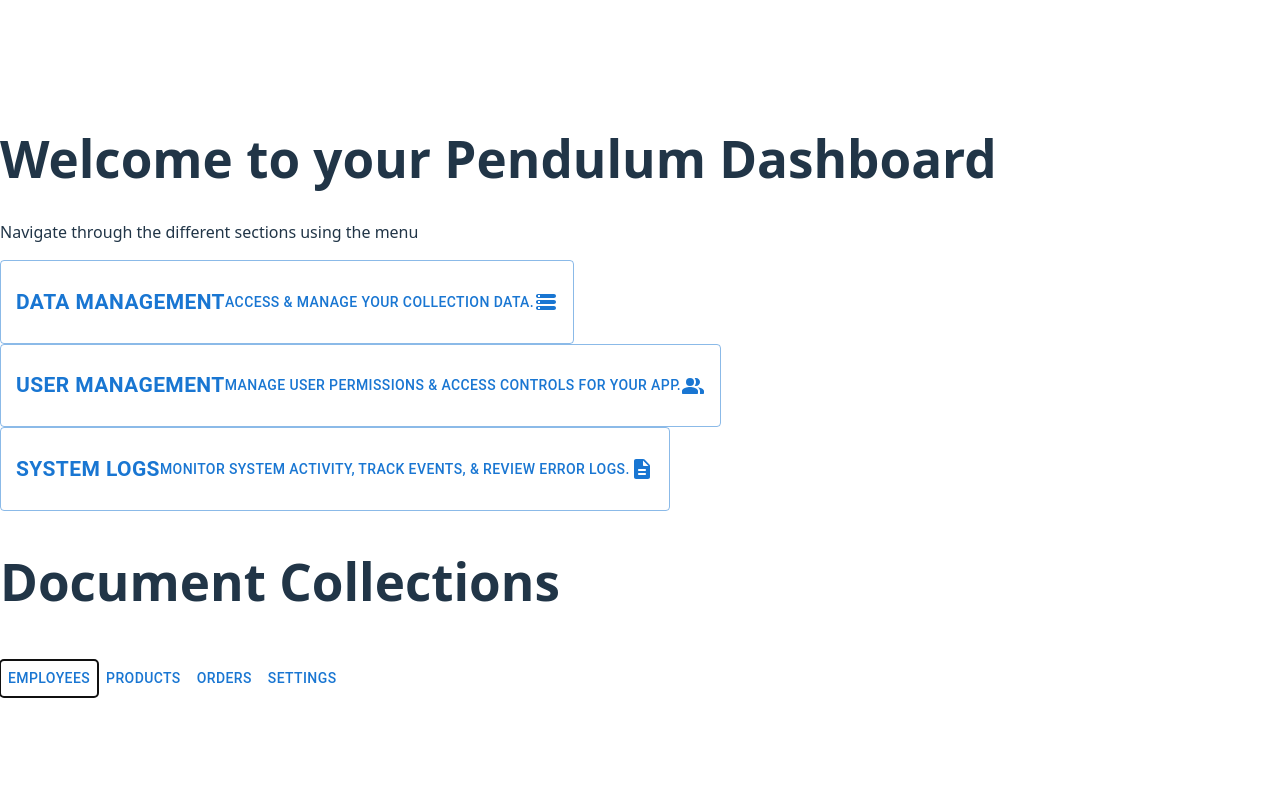
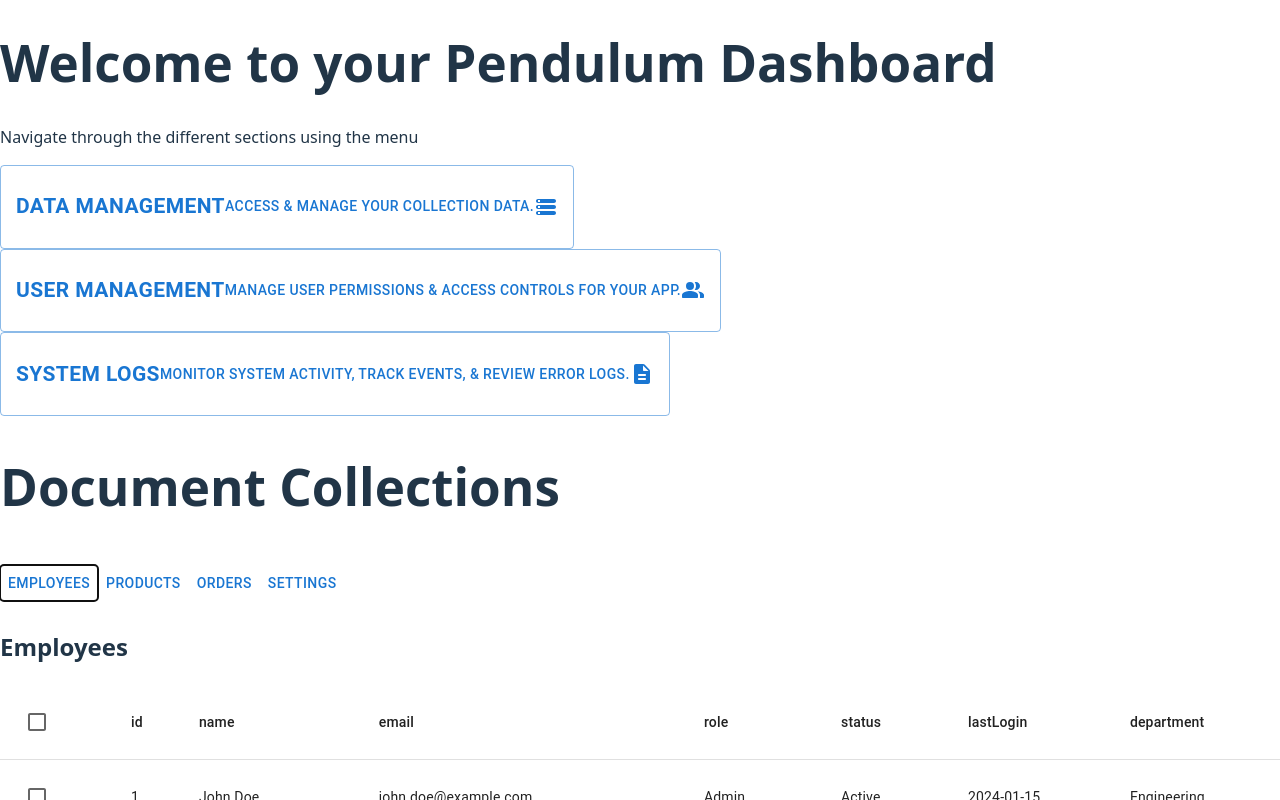
Before and after one commit to Pendulum-BaaS/pendulum-ui, a React (Vite) app: page /data in a window 1280 px wide. Both pictures are taken after a click on the button "EMPLOYEES". Shown: the top 800 px of the page. Built offline with nearby package versions, Linux system fonts and the light colour scheme.

Commit message:
feat: add collection management table layout with checkboxes

```diff
--- a/src/components/Data.tsx
+++ b/src/components/Data.tsx
@@ -1,14 +1,38 @@
 import { useState } from 'react';
 import { sampleCollections } from '../sample_data/sample_data';
 import NavigationBar from './NavigationBar';
+import DocumentTable from './DocumentTable';
 
 const Data = () => {
   const [activeCollection, setActiveCollection] = useState('');
-  const [selectedDocuments, setSelectedDocuments] = useState([]);
+  const [selectedDocuments, setSelectedDocuments] = useState<string[]>([]);
+
+  const selectedQty = selectedDocuments.length;
+  const currentCollection = sampleCollections.find(collection => {
+    return collection.name === activeCollection;
+  });
 
   const handleCollectionChange = (collectionName: string) => {
     setActiveCollection(collectionName);
     setSelectedDocuments([]);
+  };
+
+  const handleDocumentSelect = (documentId: string, selected: boolean) => {
+    if (selected) {
+      setSelectedDocuments(selectedDocuments.concat(documentId));
+    } else {
+      setSelectedDocuments(selectedDocuments.filter(doc => {
+        return doc !== documentId;
+      }));
+    };
+  };
+
+  const handleSelectAll = (selected: boolean) => {
+    if (selected && currentCollection) {
+      setSelectedDocuments(currentCollection.documents.map(({id}) => id));
+    } else {
+      setSelectedDocuments([]);
+    };
   };
 
   return (
@@ -17,6 +41,24 @@
         collections={sampleCollections}
         onCollectionChange={handleCollectionChange}
       ></NavigationBar>
+      <h2>{activeCollection}</h2>
+      <div>
+        {
+          selectedQty > 0 ?
+          `${selectedQty} document${selectedQty === 1 ? '' : 's'} selected` :
+          ''
+        }
+      </div>
+      {
+        activeCollection ?
+        <DocumentTable
+          documents={currentCollection ? currentCollection.documents : []}
+          selectedDocuments={selectedDocuments}
+          onDocumentSelect={handleDocumentSelect}
+          onSelectAll={handleSelectAll}
+        ></DocumentTable> :
+        ''
+      }
     </>
   );
 };
--- /dev/null
+++ b/src/components/DocumentRow.tsx
@@ -0,0 +1,25 @@
+import { TableRow, TableCell, Checkbox } from '@mui/material';
+import type { DocumentRowProps } from '../types/types';
+
+const DocumentRow = ({
+  doc,
+  headers,
+  isSelected,
+  onDocumentSelect
+}: DocumentRowProps) => {
+  return (
+    <TableRow key={doc.id}>
+      <TableCell>
+        <Checkbox
+          checked={isSelected}
+          onChange={() => onDocumentSelect(doc.id, !isSelected)}
+        />
+      </TableCell>
+      {headers.map(header => {
+        return <TableCell key={header}>{doc[header]}</TableCell>
+      })}
+    </TableRow>
+  );
+};
+
+export default DocumentRow;
--- a/src/components/DocumentTable.tsx
+++ b/src/components/DocumentTable.tsx
@@ -1,5 +1,92 @@
-const DocumentTable = () => {
-  return 'Doc Table';
+import { useMemo } from 'react';
+import DocumentRow from './DocumentRow';
+import {
+  TableContainer,
+  Table,
+  TableHead,
+  TableBody,
+  TableRow,
+  TableCell,
+  Checkbox
+} from '@mui/material';
+
+import type { DocumentTableProps } from '../types/types';
+
+const DocumentTable = ({
+  documents,
+  selectedDocuments,
+  onDocumentSelect,
+  onSelectAll
+}: DocumentTableProps) => {
+  const headers = useMemo(() => {
+    const allKeys = new Set<string>();
+    for (let doc of documents) {
+      for (let key of Object.keys(doc)) allKeys.add(key);
+    };
+    return Array.from(allKeys);
+  }, [documents]);
+
+  const allSelected = documents.length > 0 && documents.every(({id}) => {
+    return selectedDocuments.includes(id);
+  });
+
+  if (documents.length > 0) {
+    return (
+      <TableContainer>
+        <Table>
+          <TableHead>
+            <TableRow>
+              <TableCell>
+                <Checkbox
+                  checked={allSelected}
+                  onChange={() => onSelectAll(!allSelected)}
+                ></Checkbox>
+              </TableCell>
+              {headers.map(header => {
+                return <TableCell key={header}>{header}</TableCell>
+              })}
+            </TableRow>
+          </TableHead>
+          <TableBody>
+            {documents.map(doc => {
+              return (
+                <DocumentRow
+                  key={doc.id}
+                  doc={doc}
+                  headers={headers}
+                  isSelected={selectedDocuments.includes(doc.id)}
+                  onDocumentSelect={onDocumentSelect}
+                ></DocumentRow>
+              )
+            })}
+            {/* {documents.map(doc => {
+              return (
+                <TableRow key={doc.id}>
+                  <TableCell>
+                    <Checkbox
+                      checked={selectedDocuments.includes(doc.id)}
+                      onChange={() => {
+                        onDocumentSelect(
+                          doc.id,
+                          !selectedDocuments.includes(doc.id)
+                        )
+                      }}
+                    ></Checkbox>
+                  </TableCell>
+                  {headers.map(header => {
+                    return <TableCell key={header}>{doc[header]}</TableCell>
+                  })}
+                </TableRow>
+              )
+            })} */}
+          </TableBody>
+        </Table>
+      </TableContainer>
+    );
+  } else {
+    return <p>No documents found in this collection</p>
+  }
+
 };
 
 export default DocumentTable;
```
